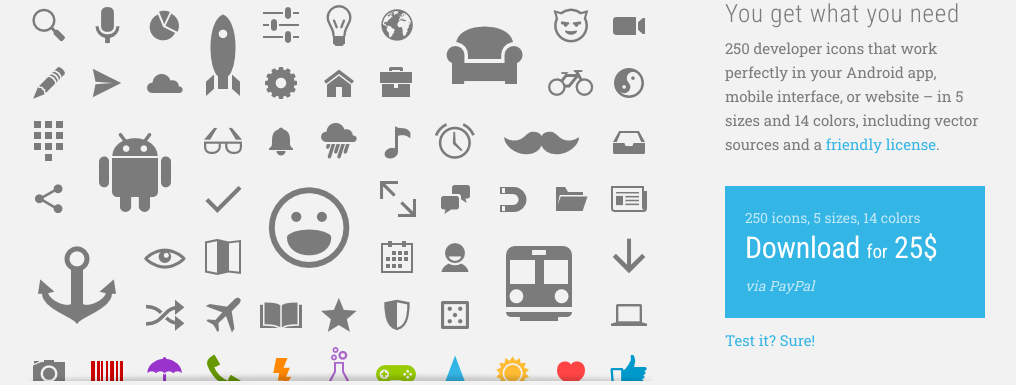
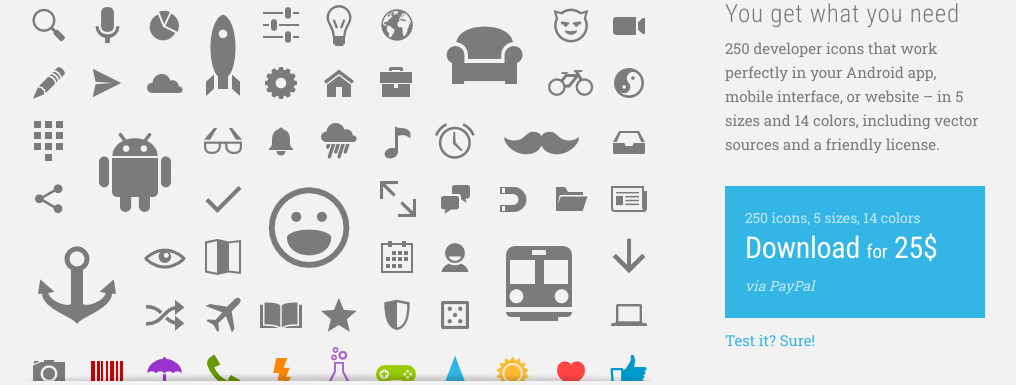
Before and after one commit to opoloo/androidicons-website, a PHP site: page / in a window 1280 px wide. Shown: the part 297-682 px from the top of the page, without its empty margins (135-1151 px from the left). Run offline with PHP 8.4, Linux system fonts and the light colour scheme; style sheets or scripts are compiled from the project's sources.

Commit message:
Delete License Link, Ready to Launch

```diff
--- a/index.php
+++ b/index.php
@@ -99,7 +99,7 @@
         </div>
         <div class="set-info hide_mobile">
           <h2>You get what you need</h2>
-          <p>250 developer icons that work perfectly in your Android app, mobile interface, or website &ndash; in 5 sizes and 14 colors, including vector sources and a <a href="royalty_free_license.txt">friendly license</a>.</p>
+          <p>250 developer icons that work perfectly in your Android app, mobile interface, or website &ndash; in 5 sizes and 14 colors, including vector sources and a friendly license.</p>
           <div class="button-download"><a href="http://pul.ly/b/75286">
             250 icons, 5 sizes, 14 colors
            <span> Download <span>for</span> 25$</span>
```
